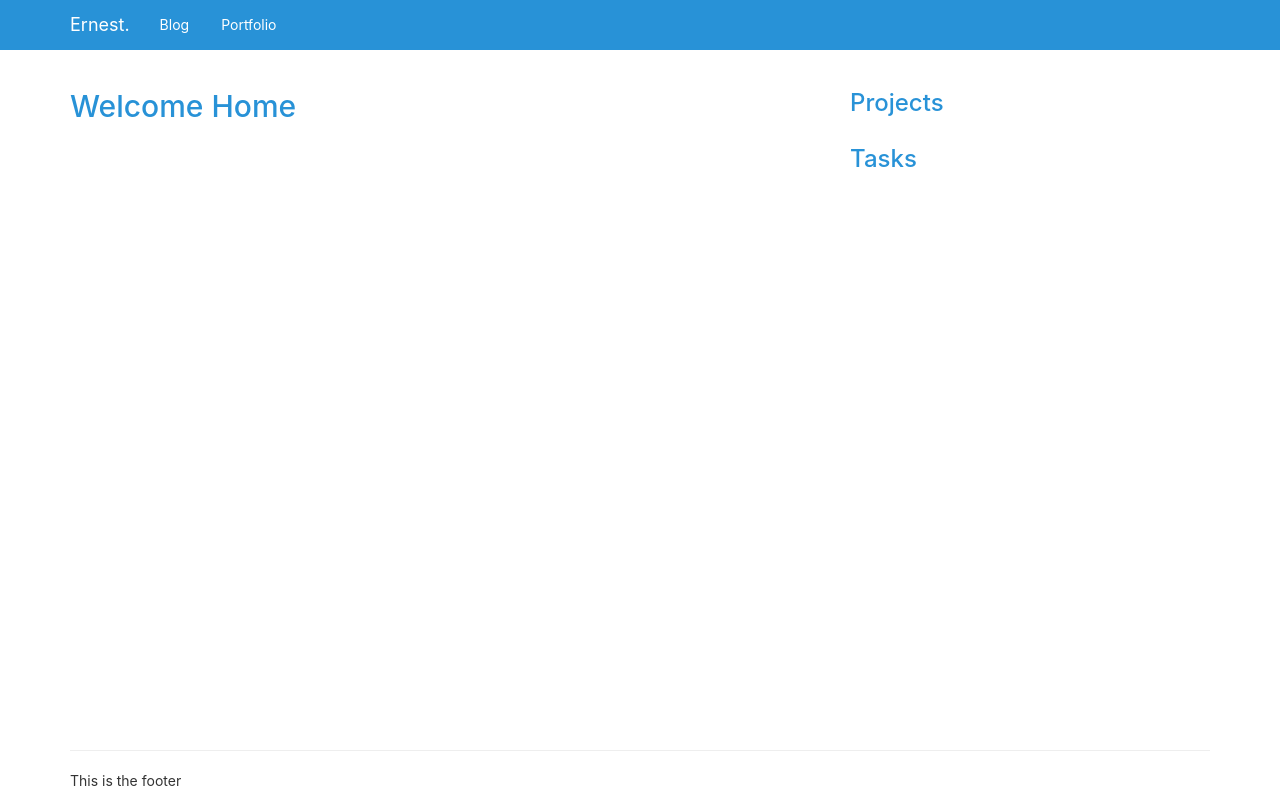
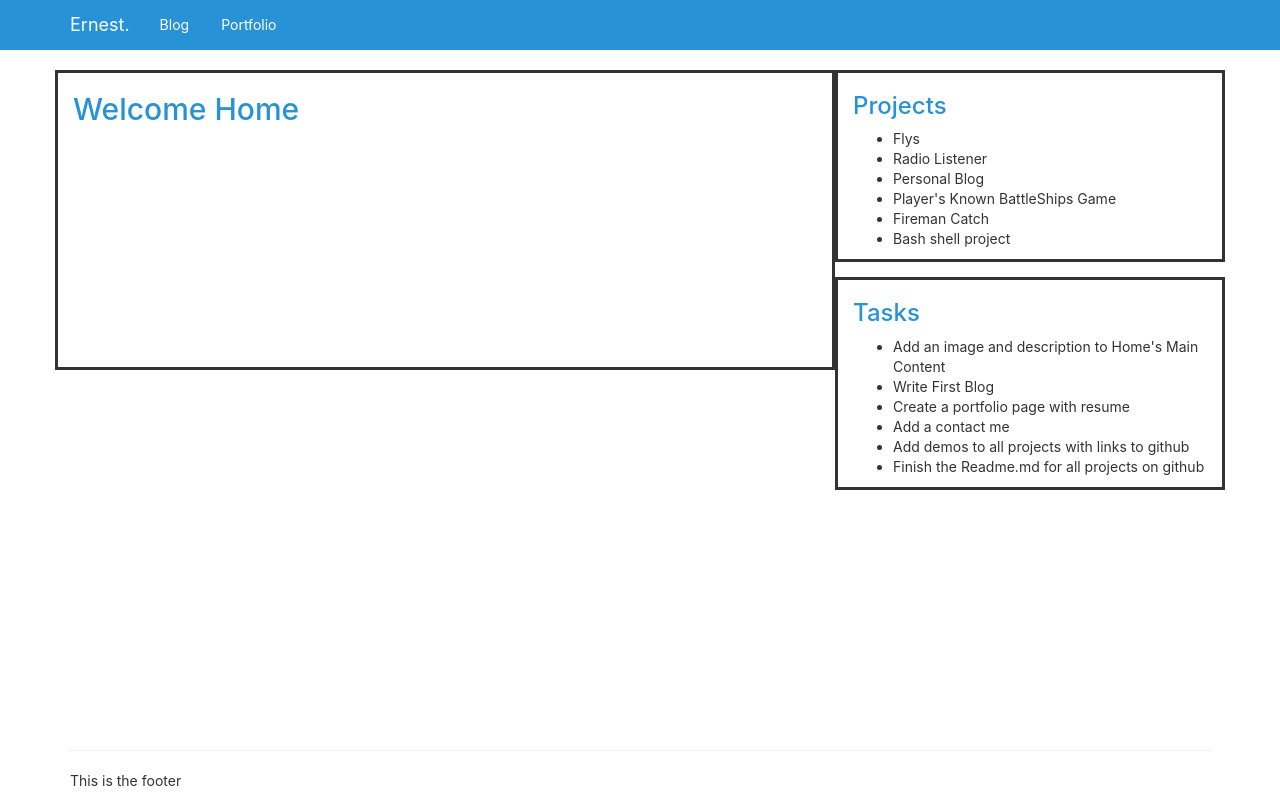
Before and after one commit to ernestviola/static-blog, a React (Create React App) app: page / in a window 1280 px wide. Built offline with nearby package versions, Linux system fonts and the light colour scheme.

Commit message:
Added content to the main page

```diff
--- a/src/containers/Home.css
+++ b/src/containers/Home.css
@@ -2,13 +2,19 @@
     height: 100%;
 }
 
+.Side-Content > div {
+    border-style: solid;
+    margin-bottom: 15px;
+
+}
+
 .Side-Content {
-    border-style: none;
     padding-right: 0px;
     padding-left: 0px;
 }
 
 .Main-Content {
-    border-style: none;
+    margin-bottom: 10px;
+    border-style: solid;
     height: 300px;
 }
--- a/src/containers/Home.js
+++ b/src/containers/Home.js
@@ -13,9 +13,25 @@ export default class Home extends Component {
                     <Col className="Side-Content" xs={12} md={4}>
                         <Col xs={12} sm={6} md={12}>
                             <h3>Projects</h3>
+                            <ul>
+                                <li>Flys</li>
+                                <li>Radio Listener</li>
+                                <li>Personal Blog</li>
+                                <li>Player's Known BattleShips Game</li>
+                                <li>Fireman Catch</li>
+                                <li>Bash shell project</li>
+                            </ul>
                         </Col>
                         <Col xs={12} sm={6} md={12}>
                             <h3>Tasks</h3>
+                            <ul>
+                                <li>Add an image and description to Home's Main Content</li>
+                                <li>Write First Blog</li>
+                                <li>Create a portfolio page with resume</li>
+                                <li>Add a contact me</li>
+                                <li>Add demos to all projects with links to github</li>
+                                <li>Finish the Readme.md for all projects on github</li>
+                            </ul>
                         </Col>
                     </Col>
                 </Row>
```
